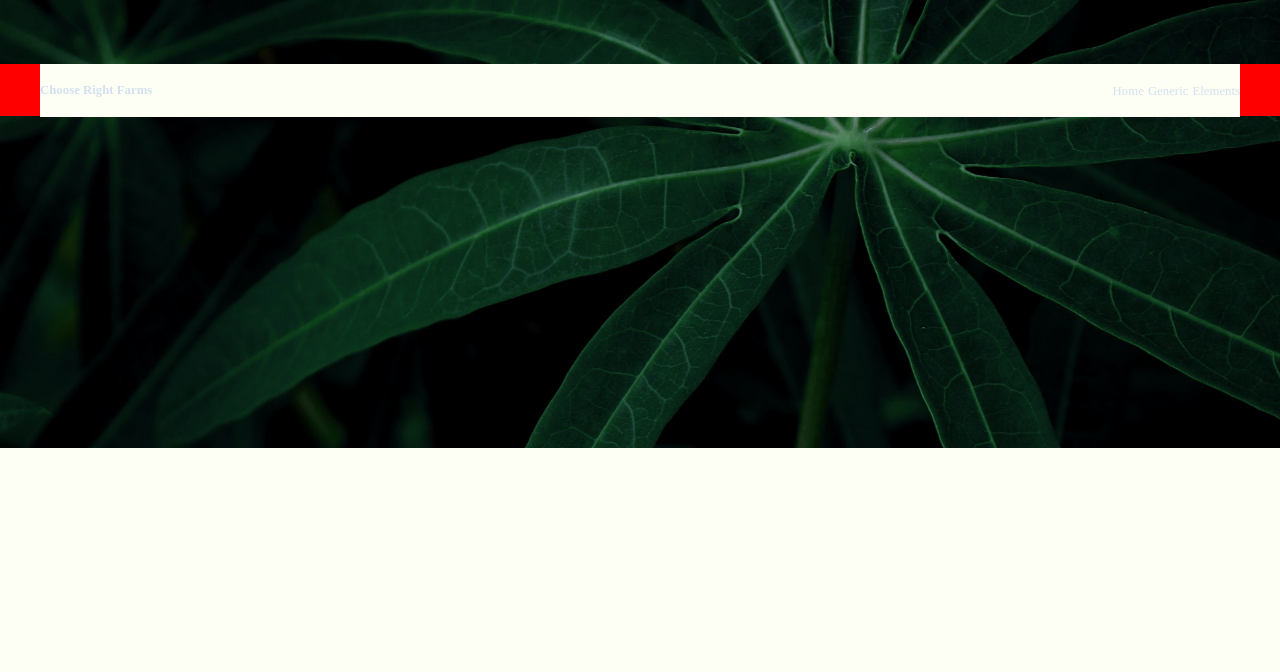
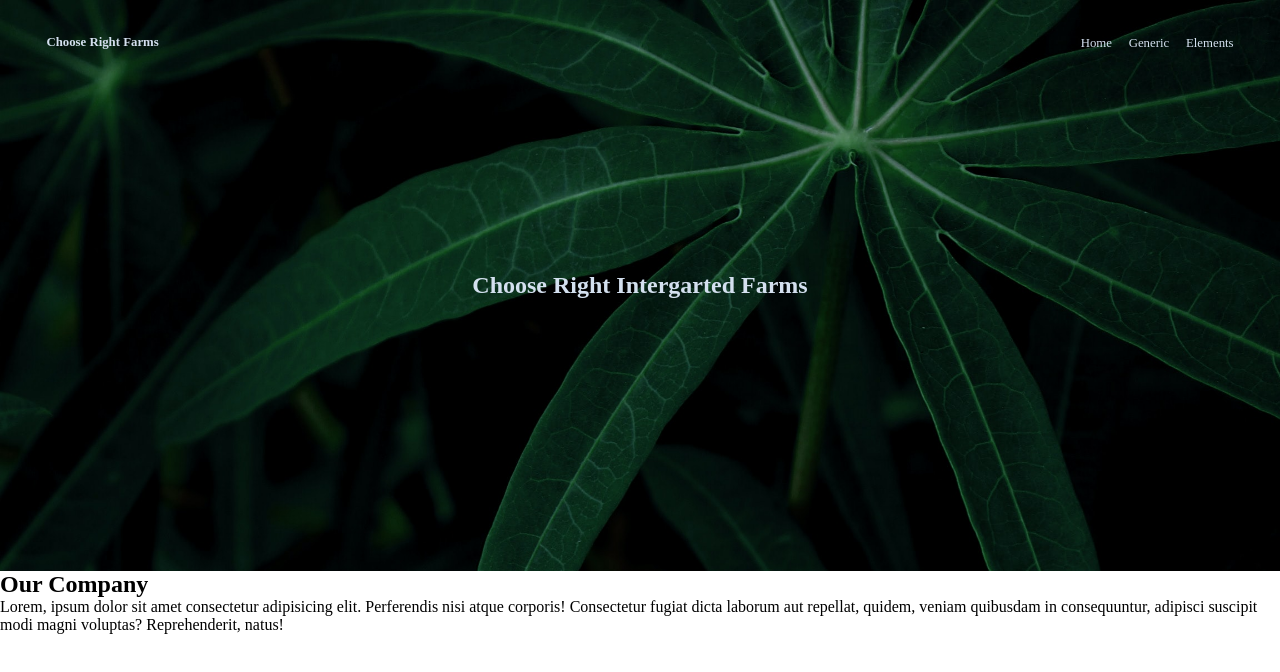
Before and after one commit to Chibuikem8Kalu/Choose_Right, a plain HTML site: page index.html in a window 1280 px wide. Drawn offline with Linux system fonts and the light colour scheme.

Commit message:
update html

```diff
--- a/index.html
+++ b/index.html
@@ -1,5 +1,6 @@
 <!DOCTYPE html>
 <html lang="en">
+
 <head>
     <meta charset="UTF-8">
     <meta http-equiv="X-UA-Compatible" content="IE=edge">
@@ -7,6 +8,7 @@
     <title>Choose Right Famrs</title>
     <link rel="stylesheet" href="./src/dist.css">
 </head>
+
 <body>
     <header class="header">
         <div class="inner">
@@ -19,7 +21,18 @@
         </div>
     </header>
     <section class="hero">
-
+        <h1>Choose Right Intergarted Farms</h1>
+    </section>
+    <section>
+        <div class="grid">
+            <div class="box_1">
+                <h2>Our Company</h2>
+                Lorem, ipsum dolor sit amet consectetur adipisicing elit. Perferendis nisi atque corporis! Consectetur
+                fugiat dicta laborum aut repellat, quidem, veniam quibusdam in consequuntur, adipisci suscipit modi
+                magni voluptas? Reprehenderit, natus!
+            </div>
+        </div>
     </section>
 </body>
+
 </html>
--- a/src/dist.css
+++ b/src/dist.css
@@ -4,17 +4,18 @@
     border:0;
     box-sizing: border-box;
     text-decoration: none;
-    background-color: #fdfff5;
 }
 
 .hero{
     background-image: url('../img/hero.jpg');
-    padding: 15em 0 13em 0;
+    /* padding: 15em 0 13em 0; */
+    padding: 34vh 0;
     background-size: cover;
     background-position: top;
     background-attachment: fixed;
     background-repeat: no-repeat;
     text-align: center;
+    color:#d4e0ef;
 }
 
 /* .hero::after{
@@ -24,26 +25,26 @@
 
 .header{
     color: #d4e0ef;
-    background-color: red;
     cursor: default;
     height: 3.25em;
     left: 0;
     line-height: 3.25em;
     position: absolute;
     text-align: right;
-    top: 4em;
+    top: 1em;
     width: 100%;
     z-index: 10001;
   }
 
 .header .inner{
-
+    margin:0 auto;
     position: relative;
 }
 
 .header a{
     transition: color 0.2s ease-in-out;
     display: inline-block;
+    padding: 0 0.5em;
     color: inherit;
     text-decoration: none;
     font-size: .8em;
@@ -67,3 +68,7 @@
     top: 0;
     font-size: 1em;
 }
+
+.box_1{
+
+}
```
